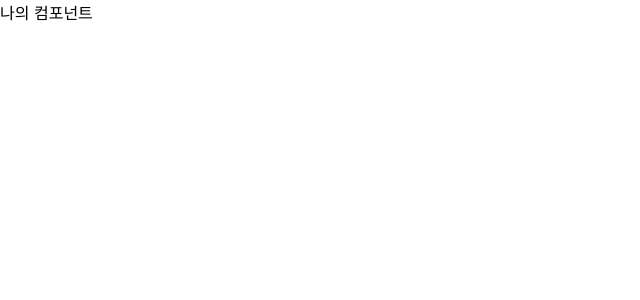
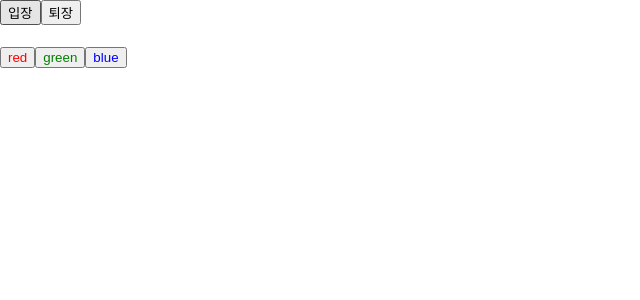
Before and after one commit to dbs271/new-todo-list, a React (Create React App) app: page / in a window 1280 px wide. Shown: the top 300 px of the page, without its empty margins (0-640 px from the left). Built offline with nearby package versions, Linux system fonts and the light colour scheme.

Commit message:
useState 사용하기

```diff
--- a/src/App.js
+++ b/src/App.js
@@ -1,8 +1,8 @@
 import "./App.css";
-import MyComponent from "./MyComponent";
+import Say from "./Say";
 
 function App() {
-  return <MyComponent />;
+  return <Say />;
 }
 
 export default App;
--- a/src/MyComponent.js
+++ b/src/MyComponent.js
@@ -1,5 +1,21 @@
-const MyComponent = () => {
-  return <div>나의 컴포넌트</div>;
+import PropTypes from "prop-types";
+
+const MyComponent = ({ name, favoriteNumber, children }) => {
+  return (
+    <div>
+      Hello, {name}.<br /> children is {children} <br /> my favorite number{" "}
+      {favoriteNumber}
+    </div>
+  );
+};
+
+MyComponent.defaultProps = {
+  name: "React",
+};
+
+MyComponent.propTypes = {
+  name: PropTypes.string,
+  favoriteNumber: PropTypes.number.isRequired,
 };
 
 export default MyComponent;
--- /dev/null
+++ b/src/Say.js
@@ -0,0 +1,28 @@
+import { useState } from "react";
+
+const Say = () => {
+  const [message, setMessage] = useState("");
+  const onClickEnter = () => setMessage("Hi");
+  const onClickLeave = () => setMessage("Bye");
+
+  const [color, setColor] = useState("black");
+
+  return (
+    <div>
+      <button onClick={onClickEnter}>입장</button>
+      <button onClick={onClickLeave}>퇴장</button>
+      <h1 style={{ color }}>{message}</h1>
+      <button style={{ color: "red" }} onClick={() => setColor("red")}>
+        red
+      </button>
+      <button style={{ color: "green" }} onClick={() => setColor("green")}>
+        green
+      </button>
+      <button style={{ color: "blue" }} onClick={() => setColor("blue")}>
+        blue
+      </button>
+    </div>
+  );
+};
+
+export default Say;
```
Also changed, not shown: 1 other file (tests, documents, lock files or other folders).
